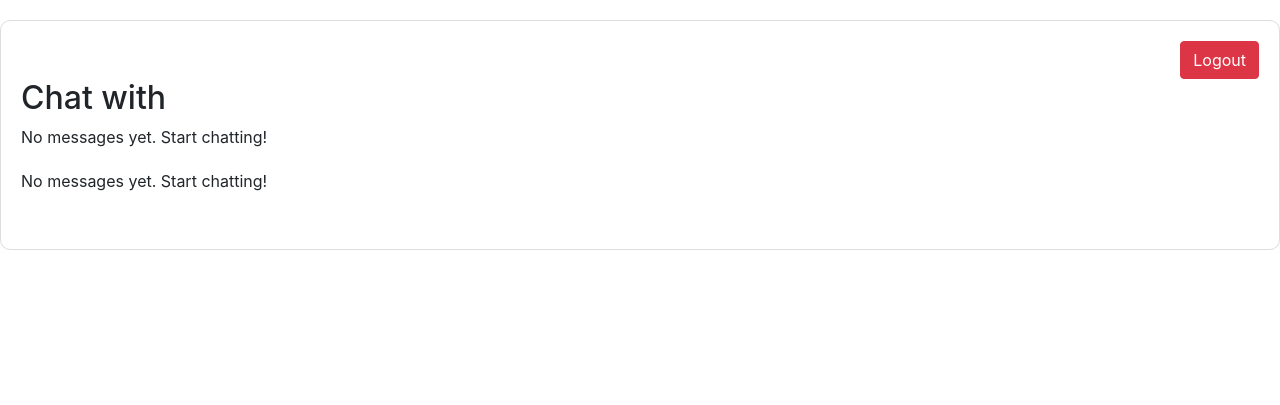
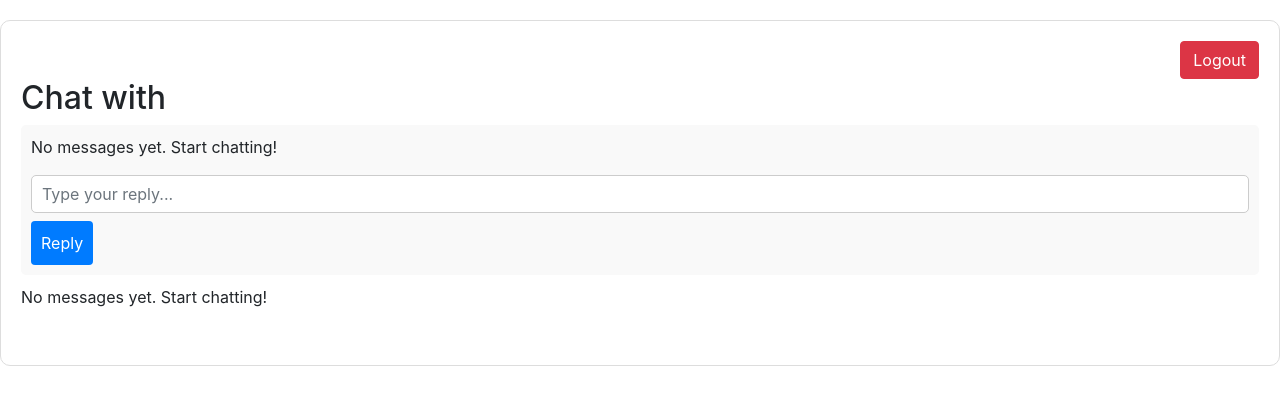
Before and after one commit to capt-farvez/DuoTalk-ChatApp-Django, a Django app: template templates/chat/chat.html in a window 1280 px wide. Shown: the top 405 px of the page. Run offline with Django 5.2, Linux system fonts and the light colour scheme; the template is opened without the code that fills it, so the values that code supplies are empty; some libraries are stand-ins or nearby versions.

Commit message:
upadate the chatbox

```diff
--- a/templates/chat/chat.html
+++ b/templates/chat/chat.html
@@ -33,16 +33,6 @@
             text-align: right;
         }
 
-        /* Input Group */
-        .input-group {
-            margin-top: 20px;
-        }
-
-        /* Last Message Container */
-        .last-message-container {
-            margin-bottom: 20px;
-        }
-
         /* Last Message Style */
         .last-message {
             padding: 10px;
@@ -51,12 +41,28 @@
             margin-bottom: 10px;
         }
 
-        /* Input field for reply */
+        /* Input Field for Reply */
         .last-message input {
             width: 100%;
             padding: 10px;
             margin-top: 10px;
             border-radius: 5px;
+            border: 1px solid #ccc;
+        }
+
+        /* Input Button Style */
+        .last-message button {
+            padding: 10px;
+            font-size: 16px;
+            background-color: #007bff;
+            color: white;
+            border: none;
+            border-radius: 4px;
+            cursor: pointer;
+        }
+
+        .last-message button:hover {
+            background-color: #0056b3;
         }
 
         /* Mobile Responsive Styles */
@@ -77,11 +83,11 @@
                 font-size: 14px;
             }
 
-            .input-group input {
+            .last-message input {
                 padding: 8px;
             }
 
-            .input-group button {
+            .last-message button {
                 padding: 8px;
             }
         }
@@ -99,18 +105,19 @@
 
         <!-- Display Latest Message with Input Field -->
         <div class="last-message-container">
+            <div class="last-message">
                 {% if latest_message %}
-                <div class="last-message">
                     <strong>{{ latest_message.sender.username }}:</strong> {{ latest_message.content }}
+                {% else %}
+                    <p>No messages yet. Start chatting!</p>
+                {% endif %}
+                <!-- Input Field for Reply (Always visible) -->
                 <form method="POST" class="mt-3">
                     {% csrf_token %}
                     <input type="text" name="content" class="form-control" placeholder="Type your reply..." required>
                     <button type="submit" class="btn btn-success mt-2">Reply</button>
                 </form>
             </div>
-            {% else %}
-                <p>No messages yet. Start chatting!</p>
-            {% endif %}
         </div>
 
         <!-- Display Latest 6 Messages -->
```
Lines whose indentation alone changed are shown as unchanged.
